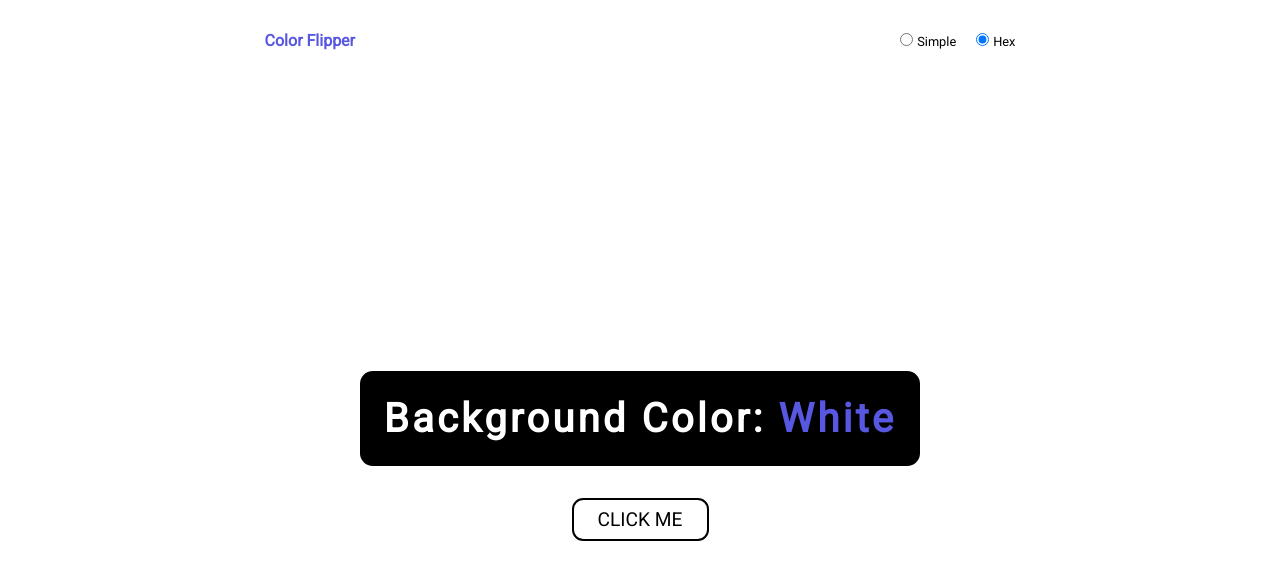
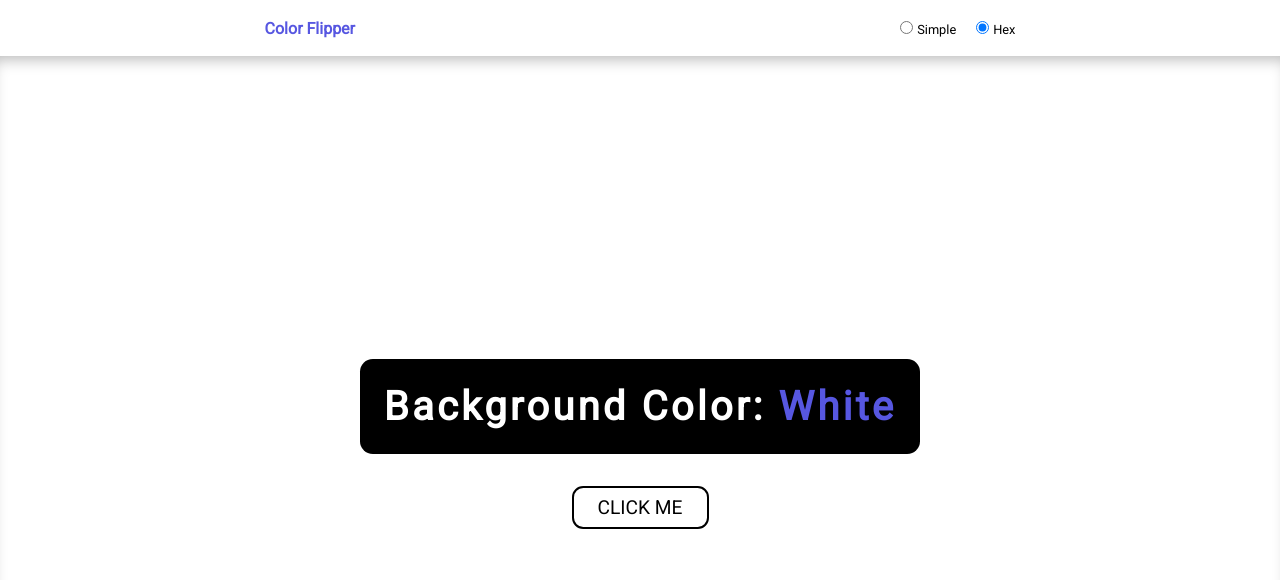
Before and after one commit to efeguerrero/Javascript-course-Smilga, a plain HTML site: page 01 - Color Flipper/index.html in a window 1280 px wide. Drawn offline with Linux system fonts and the light colour scheme.

Commit message:
Box shadow added to banner

```diff
--- a/01 - Color Flipper/app.js
+++ b/01 - Color Flipper/app.js
@@ -33,21 +33,16 @@ const btn = document.querySelector('.btn');
 const mainContent = document.querySelector('.mainContent');
 const mainTitle = document.querySelector('.mainTitle');
 
-let color;
-
 function randomColor() {
-  let hex = document.getElementById('hex').checked;
+  let hex = document.getElementById('hex').checked; //Change selection value everytime I click button. If outside it only checks once
   if (hex) {
     color = `#${hexChars[getRndInteger()]}${hexChars[getRndInteger()]}${
       hexChars[getRndInteger()]
     }${hexChars[getRndInteger()]}${hexChars[getRndInteger()]}${
       hexChars[getRndInteger()]
     } `;
-
-    console.log(color);
   } else {
     color = `${simpleColors[Math.floor(Math.random() * simpleColors.length)]}`;
-    console.log(color);
   }
   mainContent.style.background = `${color}`;
   mainTitle.innerHTML = `Background Color: <span class="color">${color}</span>`;
--- a/01 - Color Flipper/style.css
+++ b/01 - Color Flipper/style.css
@@ -12,10 +12,11 @@
 }
 
 .header {
-  height: 10vh;
+  height: 7vh;
   display: flex;
   align-items: center;
   justify-content: space-around;
+  /* box-shadow: 0px 11px 15px -8px rgba(0, 0, 0, 0.29); */
 }
 
 .headerTitle {
@@ -32,11 +33,12 @@ input {
 }
 
 .mainContent {
-  height: 90vh;
+  height: 93vh;
   display: flex;
   flex-direction: column;
   align-items: center;
   justify-content: center;
+  box-shadow: inset 0px 11px 15px -8px rgba(0, 0, 0, 0.29);
 }
 
 .mainTitle {
```
